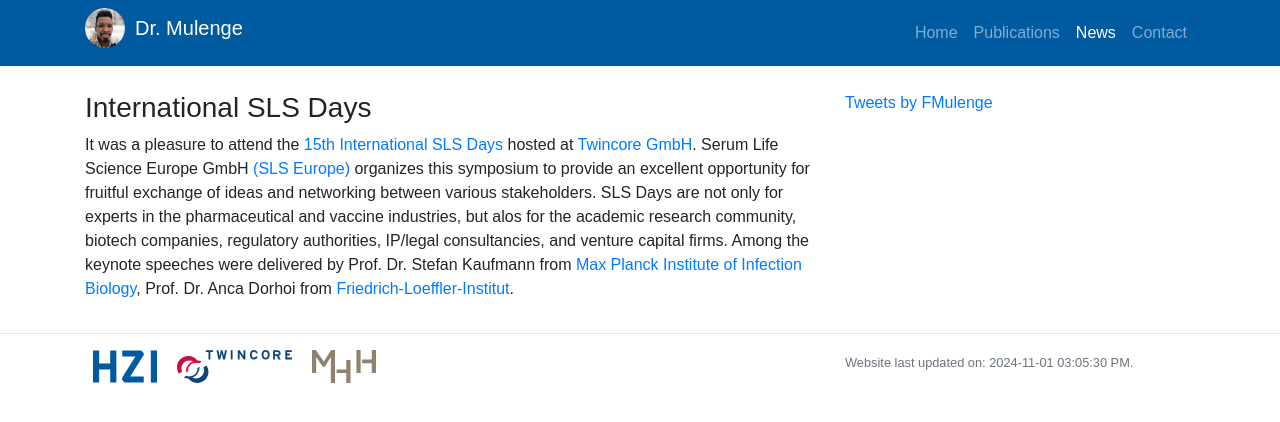
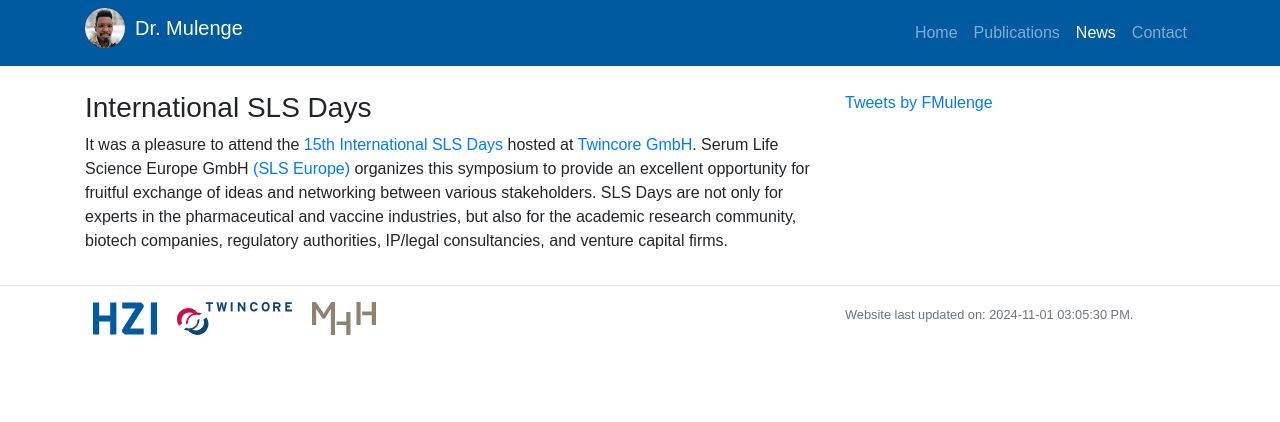
Before and after one commit to fmulenge/fmulenge.github.io, a Jekyll site: the page built from _posts/2024-09-13-SLS-Days.md, in a window 1280 px wide. Shown: the top 422 px of the page. Built offline with Jekyll 4.4.1, drawn with Linux system fonts in a browser that asks for light colours; comment, search, counter and statistics services are not loaded.

Commit message:
Update 2024-09-13-SLS-Days.md

```diff
--- a/_posts/2024-09-13-SLS-Days.md
+++ b/_posts/2024-09-13-SLS-Days.md
@@ -5,4 +5,4 @@
 group: news
 ---
 
-It was a pleasure to attend the [15th International SLS Days](https://sls-eu.com/the-15th-international-sls-days-2/) hosted at [Twincore GmbH](https://www.twincore.de/en/home/). Serum Life Science Europe GmbH [(SLS Europe)](https://sls-eu.com/) organizes this symposium to provide an excellent opportunity for fruitful exchange of ideas and networking between various stakeholders. SLS Days are not only for experts in the pharmaceutical and vaccine industries, but alos for the academic research community, biotech companies, regulatory authorities, IP/legal consultancies, and venture capital firms. Among the keynote speeches were delivered by Prof. Dr. Stefan Kaufmann from [Max Planck Institute of Infection Biology](https://www.mpiib-berlin.mpg.de/2285/en), Prof. Dr. Anca Dorhoi from [Friedrich-Loeffler-Institut](https://www.fli.de/en/institutes/institute-of-immunology-ifi/). <br>
+It was a pleasure to attend the [15th International SLS Days](https://sls-eu.com/the-15th-international-sls-days-2/) hosted at [Twincore GmbH](https://www.twincore.de/en/home/). Serum Life Science Europe GmbH [(SLS Europe)](https://sls-eu.com/) organizes this symposium to provide an excellent opportunity for fruitful exchange of ideas and networking between various stakeholders. SLS Days are not only for experts in the pharmaceutical and vaccine industries, but also for the academic research community, biotech companies, regulatory authorities, IP/legal consultancies, and venture capital firms.<br>
```
